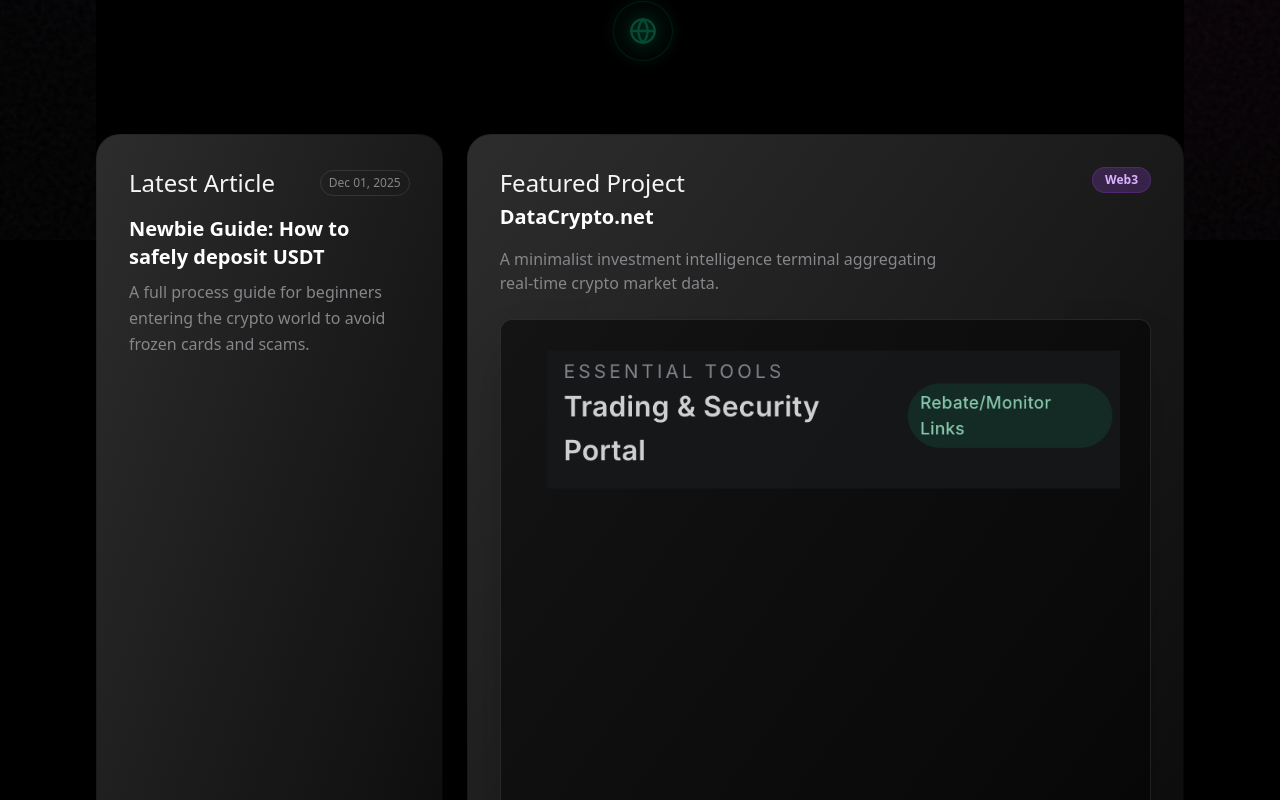
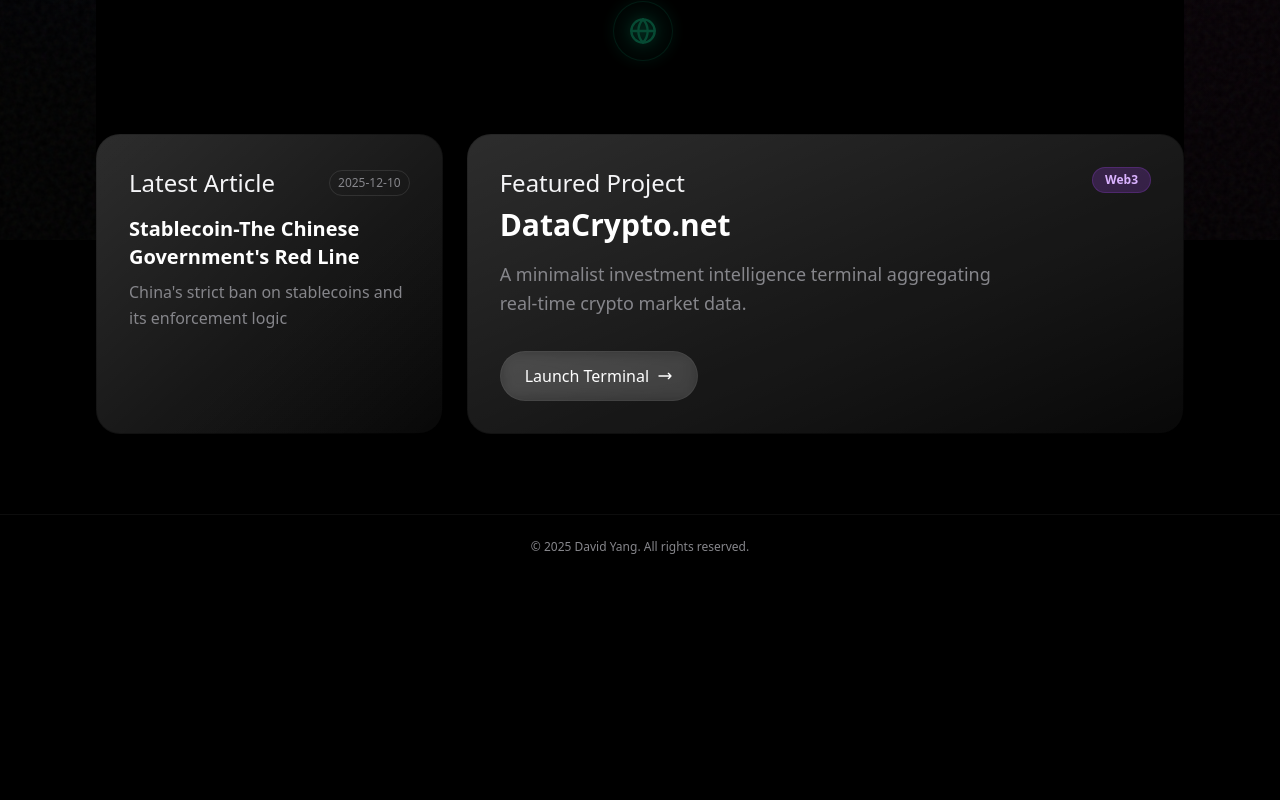
Before and after one commit to DavidYang0429/my-personal-site, a Next.js app: page / in a window 1280 px wide. Shown: the part 560-1360 px from the top of the page. After the commit the page ends 1139 px from the top, so only its background shows below. Built offline with nearby package versions, Linux system fonts and the light colour scheme.

Commit message:
update hero page

```diff
--- a/src/app/page.tsx
+++ b/src/app/page.tsx
@@ -1,8 +1,12 @@
 import Link from "next/link";
 import { MagneticButton } from "@/components/MagneticButton";
 import { PhysicsHero } from "@/components/PhysicsHero";
+import { getAllPosts } from "@/lib/blog";
 
 export default function Home() {
+  const posts = getAllPosts();
+  const latestPost = posts[0];
+
   return (
     <div className="min-h-screen bg-black overflow-hidden relative flex flex-col gap-16 pb-20">
       {/* Hero Section */}
@@ -38,38 +42,47 @@
       {/* Bento Grid Teaser (Placeholder) */}
       {/* Bento Grid Teaser */}
       <section className="grid grid-cols-1 md:grid-cols-3 gap-6">
-        <Link href="/blog/newbie-tuition" className="glass-card rounded-3xl p-8 min-h-[300px] group flex flex-col justify-between hover:bg-white/5 transition-colors">
-          <div>
-            <div className="flex items-center justify-between mb-4">
+        {latestPost ? (
+          <Link href={`/blog/${latestPost.slug}`} className="glass-card rounded-3xl p-8 min-h-[300px] group flex flex-col justify-between hover:bg-white/5 transition-colors">
+            <div>
+              <div className="flex items-center justify-between mb-4">
+                <h3 className="text-2xl font-medium text-foreground group-hover:text-blue-400 transition-colors">Latest Article</h3>
+                <span className="text-xs text-secondary border border-white/10 px-2 py-1 rounded-full">{latestPost.date}</span>
+              </div>
+              <h4 className="text-xl font-bold text-white mb-2">{latestPost.title}</h4>
+              <p className="text-secondary leading-relaxed line-clamp-3">{latestPost.excerpt}</p>
+            </div>
+            <div className="text-sm text-blue-400 mt-4 opacity-0 group-hover:opacity-100 transition-opacity">Read Article →</div>
+          </Link>
+        ) : (
+          <Link href="/blog" className="glass-card rounded-3xl p-8 min-h-[300px] group flex flex-col justify-between hover:bg-white/5 transition-colors">
+            <div>
               <h3 className="text-2xl font-medium text-foreground group-hover:text-blue-400 transition-colors">Latest Article</h3>
-              <span className="text-xs text-secondary border border-white/10 px-2 py-1 rounded-full">Dec 01, 2025</span>
+              <p className="text-secondary mt-4">Check out my thoughts on Web3 and AI.</p>
             </div>
-            <h4 className="text-xl font-bold text-white mb-2">Newbie Guide: How to safely deposit USDT</h4>
-            <p className="text-secondary leading-relaxed">A full process guide for beginners entering the crypto world to avoid frozen cards and scams.</p>
-          </div>
-          <div className="text-sm text-blue-400 mt-4 opacity-0 group-hover:opacity-100 transition-opacity">Read Article →</div>
-        </Link>
+            <div className="text-sm text-blue-400 mt-4 opacity-0 group-hover:opacity-100 transition-opacity">Go to Blog →</div>
+          </Link>
+        )}
 
-        <Link href="/portfolio" className="glass-card rounded-3xl p-8 min-h-[300px] md:col-span-2 group flex flex-col hover:bg-white/5 transition-colors relative overflow-hidden">
-          <div className="relative z-10 flex flex-col h-full">
+        <Link href="/portfolio" className="glass-card rounded-3xl p-8 min-h-[200px] md:col-span-2 group flex flex-col justify-center hover:bg-white/5 transition-colors relative overflow-hidden">
+          <div className="relative z-10 flex flex-col h-full justify-between">
             <div className="flex justify-between items-start mb-4">
               <div>
                 <h3 className="text-2xl font-medium text-foreground group-hover:text-purple-400 transition-colors">Featured Project</h3>
-                <h4 className="text-xl font-bold text-white mt-1">DataCrypto.net</h4>
+                <h4 className="text-3xl font-bold text-white mt-2">DataCrypto.net</h4>
               </div>
               <span className="text-xs font-semibold bg-purple-500/20 text-purple-300 px-3 py-1 rounded-full border border-purple-500/20">Web3</span>
             </div>
 
-            <p className="text-secondary max-w-md mb-6 relative z-10">A minimalist investment intelligence terminal aggregating real-time crypto market data.</p>
+            <p className="text-secondary max-w-lg mb-8 text-lg leading-relaxed">A minimalist investment intelligence terminal aggregating real-time crypto market data.</p>
 
-            {/* Image Area */}
-            <div className="flex-1 w-full rounded-xl overflow-hidden border border-white/10 shadow-2xl relative bg-black/50 mt-auto">
-              {/* eslint-disable-next-line @next/next/no-img-element */}
-              <img
-                src="/images/portfolio/datacrypto.png"
-                alt="DataCrypto.net"
-                className="w-full h-full object-cover opacity-80 group-hover:opacity-100 group-hover:scale-105 transition-all duration-700"
-              />
+            <div>
+              <span className="inline-flex items-center gap-2 px-6 py-3 bg-white/10 text-white font-medium rounded-full hover:bg-white/20 transition-colors backdrop-blur-sm border border-white/5 group-hover:border-purple-500/30">
+                Launch Terminal
+                <svg className="w-4 h-4 group-hover:translate-x-1 transition-transform" fill="none" stroke="currentColor" viewBox="0 0 24 24">
+                  <path strokeLinecap="round" strokeLinejoin="round" strokeWidth="2" d="M17 8l4 4m0 0l-4 4m4-4H3" />
+                </svg>
+              </span>
             </div>
           </div>
         </Link>
```
